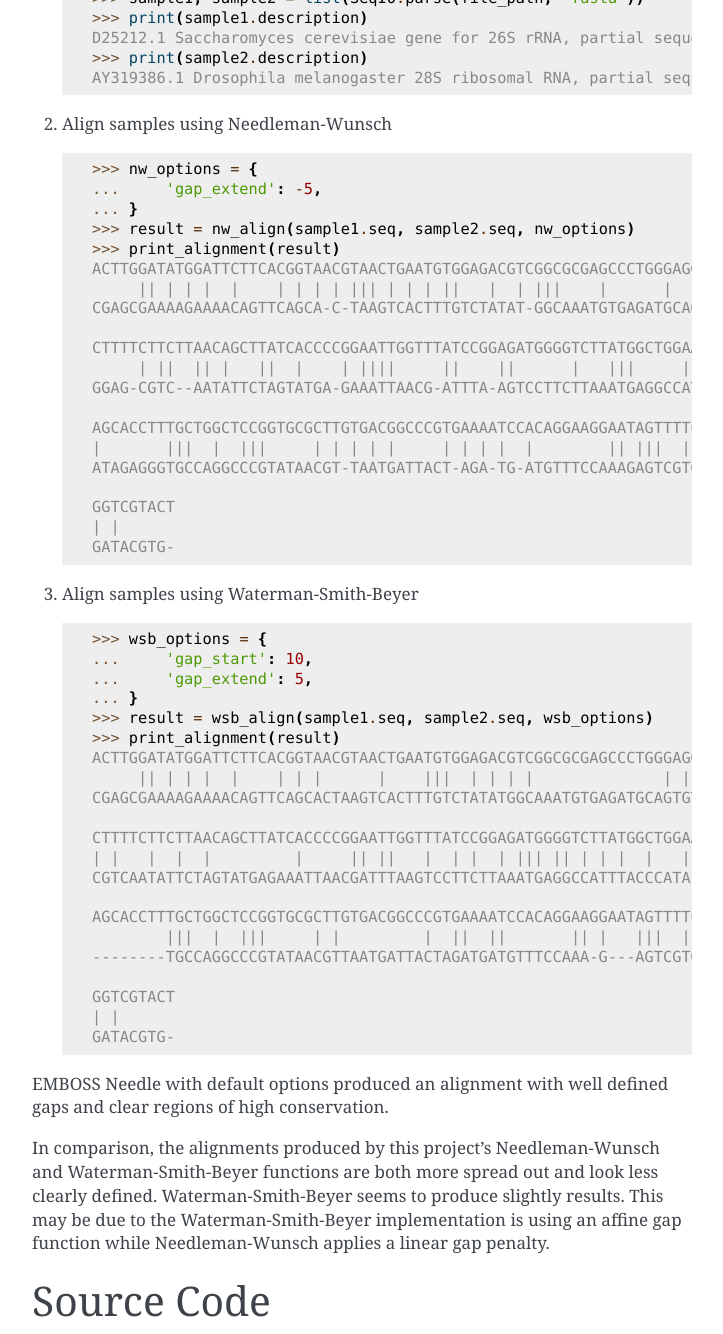
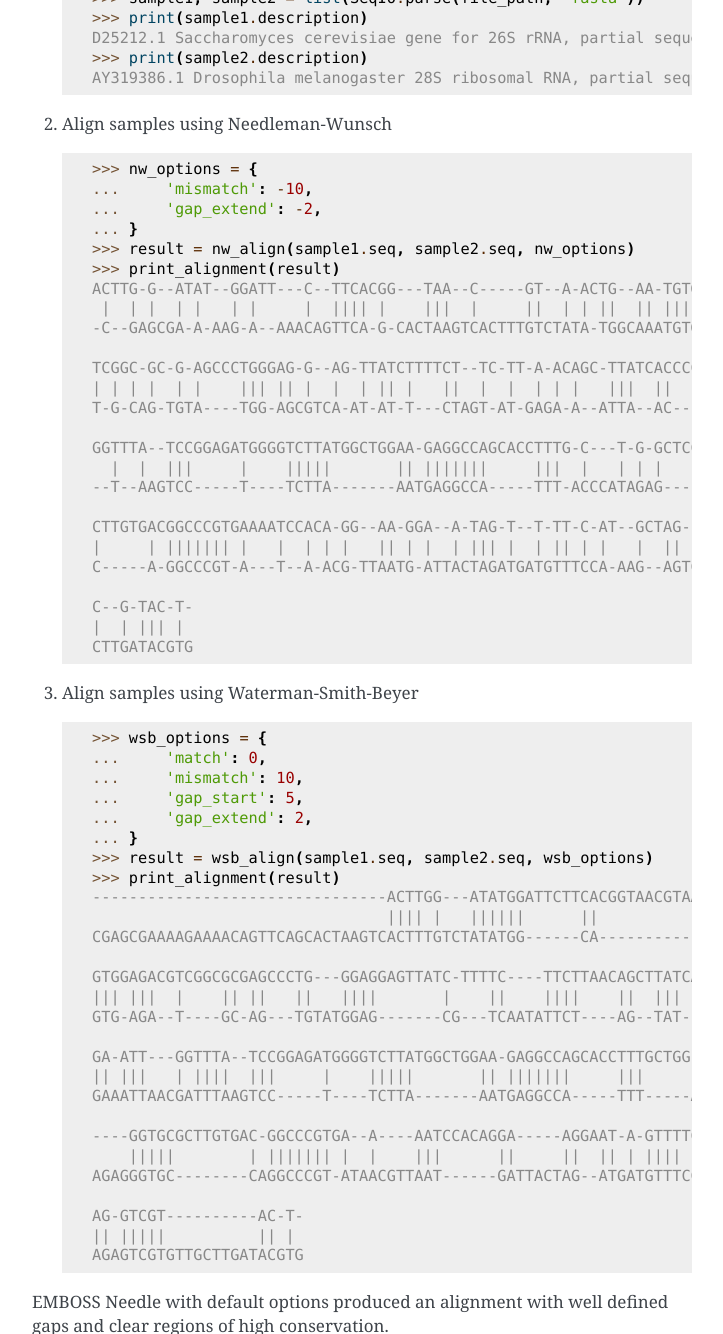
Before and after one commit to ajsmith/sequence-analysis, a Sphinx documentation site: the page built from hw1/source/index.rst, in a window 1280 px wide and 1400 px high, scrolled down 6849 px, cut to the strip 0-1334 px from the top of the window. Shown: the whole strip, without its empty margins (388-1111 px from the left). Built offline with Sphinx 7.4.7, drawn with Linux system fonts in a browser that asks for light colours; formulas are drawn with MathJax 3; some of the changed text lies outside the part shown.

Commit message:
Revise HW1 again.

```diff
--- a/hw1/source/index.rst
+++ b/hw1/source/index.rst
@@ -236,49 +236,60 @@ provided by this project.
 2. Align samples using Needleman-Wunsch
 
     >>> nw_options = {
-    ...     'gap_extend': -5,
+    ...     'mismatch': -10,
+    ...     'gap_extend': -2,
     ... }
     >>> result = nw_align(sample1.seq, sample2.seq, nw_options)
     >>> print_alignment(result)
-    ACTTGGATATGGATTCTTCACGGTAACGTAACTGAATGTGGAGACGTCGGCGCGAGCCCTGGGAGGAGTTAT
-         || | | |  |    | | | | ||| | | | ||   |  | |||    |      |  | || ||
-    CGAGCGAAAAGAAAACAGTTCAGCA-C-TAAGTCACTTTGTCTATAT-GGCAAATGTGAGATGCAGTGT-AT
+    ACTTG-G--ATAT--GGATT---C--TTCACGG---TAA--C-----GT--A-ACTG--AA-TGTGGAGACG
+     |  | |  | |   | |     |  |||| |    |||  |     ||  | | ||  || |||| |||
+    -C--GAGCGA-A-AAG-A--AAACAGTTCA-G-CACTAAGTCACTTTGTCTATA-TGGCAAATGTG-AGA--
     <BLANKLINE>
-    CTTTTCTTCTTAACAGCTTATCACCCCGGAATTGGTTTATCCGGAGATGGGGTCTTATGGCTGGAAGAGGCC
-         | ||  || |   ||  |    | ||||     ||    ||      |   |||     |     ||
-    GGAG-CGTC--AATATTCTAGTATGA-GAAATTAACG-ATTTA-AGTCCTTCTTAAATGAGGCCATTTACCC
+    TCGGC-GC-G-AGCCCTGGGAG-G--AG-TTATCTTTTCT--TC-TT-A-ACAGC-TTATCACCCCGGAATT
+    | | | |  | |    ||| || |  |  | || |   ||  |  |  | | |   |||  ||   | | ||
+    T-G-CAG-TGTA----TGG-AGCGTCA-AT-AT-T---CTAGT-AT-GAGA-A--ATTA--AC---G-A-TT
     <BLANKLINE>
-    AGCACCTTTGCTGGCTCCGGTGCGCTTGTGACGGCCCGTGAAAATCCACAGGAAGGAATAGTTTTCATGCTA
-    |       |||  |  |||     | | | | |     | | | |  |        || |||  |  ||||
-    ATAGAGGGTGCCAGGCCCGTATAACGT-TAATGATTACT-AGA-TG-ATGTTTCCAAAGAGTCGTGTTGCTT
+    GGTTTA--TCCGGAGATGGGGTCTTATGGCTGGAA-GAGGCCAGCACCTTTG-C---T-G-GCTCCGGTGCG
+      |  |  |||     |    |||||       || |||||||     |||  |   | | |    |||||
+    --T--AAGTCC-----T----TCTTA-------AATGAGGCCA-----TTT-ACCCATAGAG----GGTGC-
     <BLANKLINE>
-    GGTCGTACT
-    | |
-    GATACGTG-
+    CTTGTGACGGCCCGTGAAAATCCACA-GG--AA-GGA--A-TAG-T--T-TT-C-AT--GCTAG--GT----
+    |     | ||||||| |   |  | | |   || | |  | ||| |  | || | |   |  ||  ||
+    C-----A-GGCCCGT-A---T--A-ACG-TTAATG-ATTACTAGATGATGTTTCCA-AAG--AGTCGTGTTG
+    <BLANKLINE>
+    C--G-TAC-T-
+    |  | ||| |
+    CTTGATACGTG
 
 3. Align samples using Waterman-Smith-Beyer
 
     >>> wsb_options = {
-    ...     'gap_start': 10,
-    ...     'gap_extend': 5,
+    ...     'match': 0,
+    ...     'mismatch': 10,
+    ...     'gap_start': 5,
+    ...     'gap_extend': 2,
     ... }
     >>> result = wsb_align(sample1.seq, sample2.seq, wsb_options)
     >>> print_alignment(result)
-    ACTTGGATATGGATTCTTCACGGTAACGTAACTGAATGTGGAGACGTCGGCGCGAGCCCTGGGAGGAGTTAT
-         || | | |  |    | | |      |    |||  | | | |              | | |   |
-    CGAGCGAAAAGAAAACAGTTCAGCACTAAGTCACTTTGTCTATATGGCAAATGTGAGATGCAGTGTATGGAG
+    --------------------------------ACTTGG---ATATGGATTCTTCACGGTAACGTAACTGAAT
+                                    |||| |   ||||||      ||              |||
+    CGAGCGAAAAGAAAACAGTTCAGCACTAAGTCACTTTGTCTATATGG------CA--------------AAT
     <BLANKLINE>
-    CTTTTCTTCTTAACAGCTTATCACCCCGGAATTGGTTTATCCGGAGATGGGGTCTTATGGCTGGAAGAGGCC
-    | |   |  |  |         |     || ||   |  | |  | ||| || | | |  |   | ||||
-    CGTCAATATTCTAGTATGAGAAATTAACGATTTAAGTCCTTCTTAAATGAGGCCATTTACCCATA-GAGGG-
+    GTGGAGACGTCGGCGCGAGCCCTG---GGAGGAGTTATC-TTTTC----TTCTTAACAGCTTATCACCCCG-
+    ||| |||  |    || ||   ||   ||||       |    ||    ||||    ||  |||      |
+    GTG-AGA--T----GC-AG---TGTATGGAG-------CG---TCAATATTCT----AG--TAT------GA
     <BLANKLINE>
-    AGCACCTTTGCTGGCTCCGGTGCGCTTGTGACGGCCCGTGAAAATCCACAGGAAGGAATAGTTTTCATGCTA
-            |||  |  |||     | |         |  ||  ||       || |   |||  |  ||||
-    --------TGCCAGGCCCGTATAACGTTAATGATTACTAGATGATGTTTCCAAA-G---AGTCGTGTTGCTT
+    GA-ATT---GGTTTA--TCCGGAGATGGGGTCTTATGGCTGGAA-GAGGCCAGCACCTTTGCTGG-CTCC--
+    || |||   | ||||  |||     |    |||||       || |||||||     |||      | ||
+    GAAATTAACGATTTAAGTCC-----T----TCTTA-------AATGAGGCCA-----TTT-----AC-CCAT
     <BLANKLINE>
-    GGTCGTACT
-    | |
-    GATACGTG-
+    ----GGTGCGCTTGTGAC-GGCCCGTGA--A----AATCCACAGGA-----AGGAAT-A-GTTTTCATGC-T
+        |||||        | ||||||| |  |    |||      ||     ||  || | |||| ||
+    AGAGGGTGC--------CAGGCCCGT-ATAACGTTAAT------GATTACTAG--ATGATGTTTCCA---A-
+    <BLANKLINE>
+    AG-GTCGT----------AC-T-
+    || |||||          || |
+    AGAGTCGTGTTGCTTGATACGTG
 
 
 Observations
@@ -287,12 +298,12 @@ Observations
 EMBOSS Needle with default options produced an alignment with well
 defined gaps and clear regions of high conservation.
 
-In comparison, the alignments produced by this project's
-Needleman-Wunsch and Waterman-Smith-Beyer functions are both more
-spread out and look less clearly defined. Waterman-Smith-Beyer seems
-to produce slightly results. This may be due to the
-Waterman-Smith-Beyer implementation is using an affine gap function
-while Needleman-Wunsch applies a linear gap penalty.
+The alignments produced by this project's Needleman-Wunsch function
+looks more spread out and less clearly defined. The results from
+Waterman-Smith-Beyer look very clearly defined and seem to be very
+close to those of EMBOSS Needle. This may be due to the
+Waterman-Smith-Beyer implementation having an affine gap function
+while Needleman-Wunsch uses a linear gap penalty.
 
 
 Source Code
```
